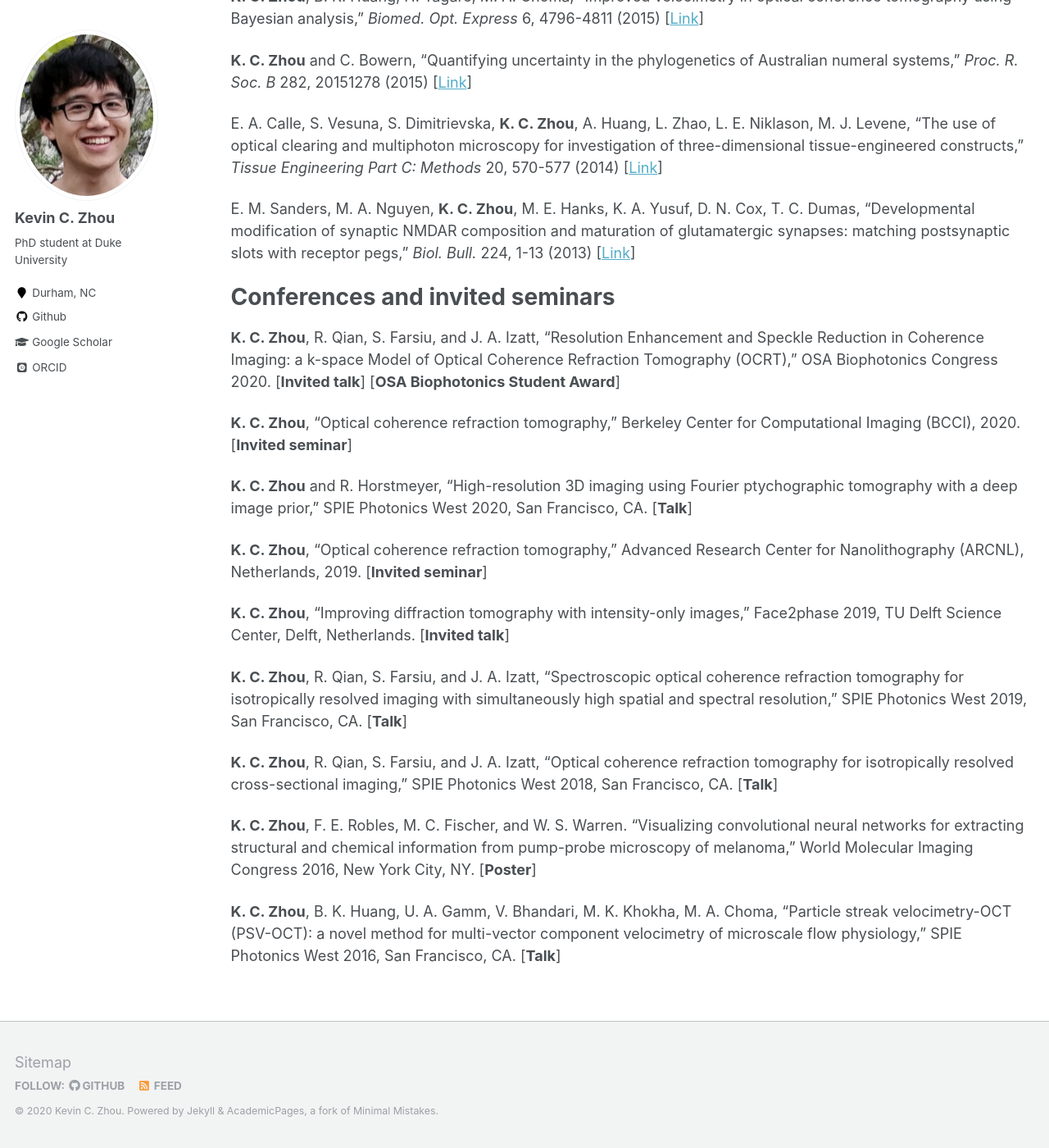
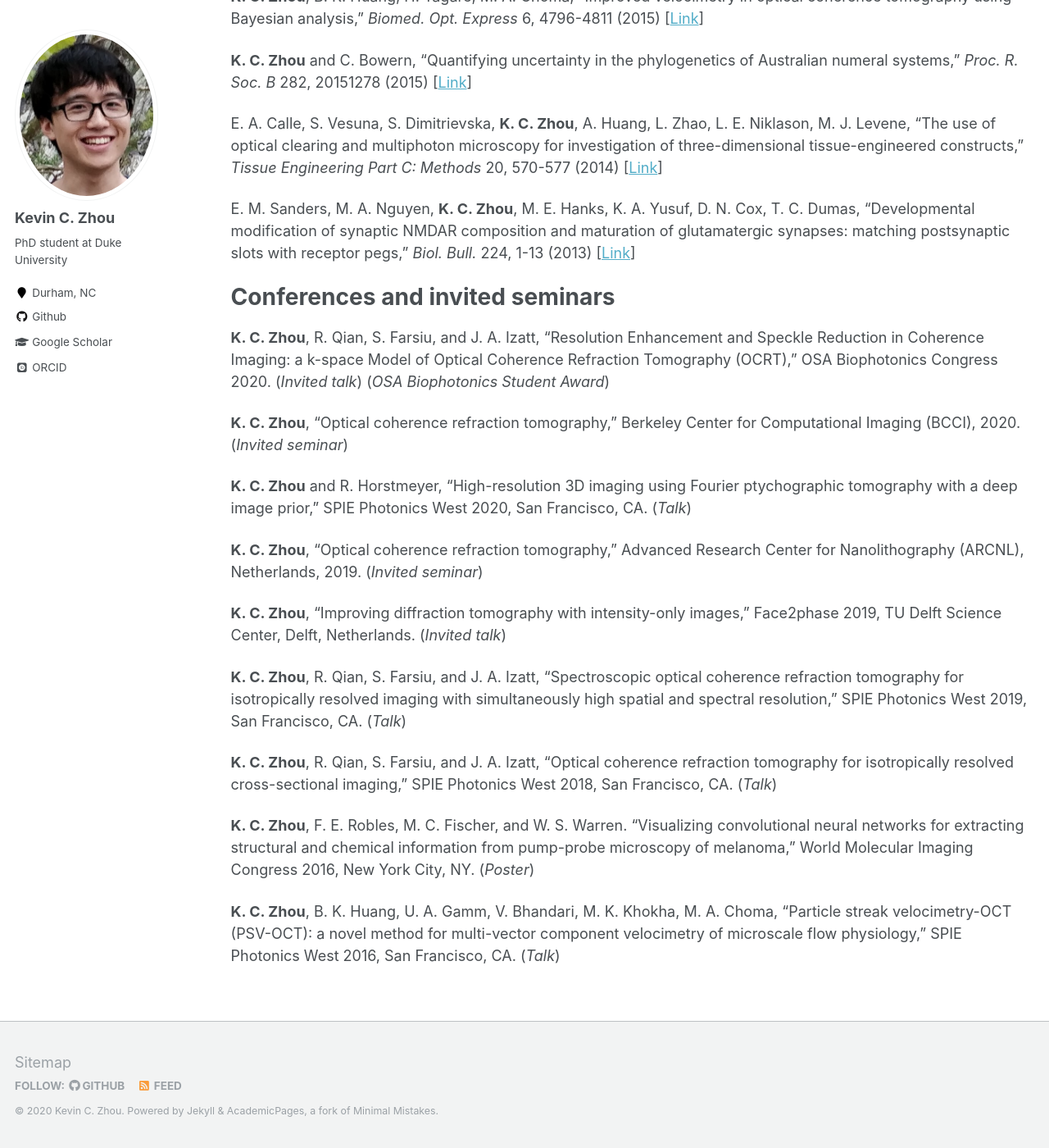
Before and after one commit to kevinczhou/kevinczhou.github.io, a Jekyll site: the page built from _pages/publications.md, in a window 1280 px wide and 1400 px high, scrolled down 1350 px. Shown: the whole window at 82% size. Built offline with Jekyll 4.4.1, drawn with Linux system fonts in a browser that asks for light colours; some web fonts are replaced.

```diff
--- a/_pages/publications.md
+++ b/_pages/publications.md
@@ -39,20 +39,20 @@ E. A. Calle, S. Vesuna, S. Dimitrievska, **K. C. Zhou**, A. Huang, L. Zhao, L. E
 E. M. Sanders, M. A. Nguyen, **K. C. Zhou**, M. E. Hanks, K. A. Yusuf, D. N. Cox, T. C. Dumas, "Developmental modification of synaptic NMDAR composition and maturation of glutamatergic synapses: matching postsynaptic slots with receptor pegs," *Biol. Bull.* 224, 1-13 (2013) [[Link](https://www.journals.uchicago.edu/doi/abs/10.1086/BBLv224n1p1)]
 
 # Conferences and invited seminars
-**K. C. Zhou**, R. Qian, S. Farsiu, and J. A. Izatt, “Resolution Enhancement and Speckle Reduction in Coherence Imaging: a k-space Model of Optical Coherence Refraction Tomography (OCRT),” OSA Biophotonics Congress 2020. [**Invited talk**] [**OSA Biophotonics Student Award**]
+**K. C. Zhou**, R. Qian, S. Farsiu, and J. A. Izatt, “Resolution Enhancement and Speckle Reduction in Coherence Imaging: a k-space Model of Optical Coherence Refraction Tomography (OCRT),” OSA Biophotonics Congress 2020. (*Invited talk*) (*OSA Biophotonics Student Award*)
 
-**K. C. Zhou**, “Optical coherence refraction tomography,” Berkeley Center for Computational Imaging (BCCI), 2020. [**Invited seminar**]
+**K. C. Zhou**, “Optical coherence refraction tomography,” Berkeley Center for Computational Imaging (BCCI), 2020. (*Invited seminar*)
 
-**K. C. Zhou** and R. Horstmeyer, “High-resolution 3D imaging using Fourier ptychographic tomography with a deep image prior,” SPIE Photonics West 2020, San Francisco, CA. [**Talk**]
+**K. C. Zhou** and R. Horstmeyer, “High-resolution 3D imaging using Fourier ptychographic tomography with a deep image prior,” SPIE Photonics West 2020, San Francisco, CA. (*Talk*)
 
-**K. C. Zhou**, “Optical coherence refraction tomography,” Advanced Research Center for Nanolithography (ARCNL), Netherlands, 2019. [**Invited seminar**]
+**K. C. Zhou**, “Optical coherence refraction tomography,” Advanced Research Center for Nanolithography (ARCNL), Netherlands, 2019. (*Invited seminar*)
 
-**K. C. Zhou**, “Improving diffraction tomography with intensity-only images,” Face2phase 2019, TU Delft Science Center, Delft, Netherlands. [**Invited talk**]
+**K. C. Zhou**, “Improving diffraction tomography with intensity-only images,” Face2phase 2019, TU Delft Science Center, Delft, Netherlands. (*Invited talk*)
 
-**K. C. Zhou**, R. Qian, S. Farsiu, and J. A. Izatt, “Spectroscopic optical coherence refraction tomography for isotropically resolved imaging with simultaneously high spatial and spectral resolution,” SPIE Photonics West 2019, San Francisco, CA. [**Talk**]
+**K. C. Zhou**, R. Qian, S. Farsiu, and J. A. Izatt, “Spectroscopic optical coherence refraction tomography for isotropically resolved imaging with simultaneously high spatial and spectral resolution,” SPIE Photonics West 2019, San Francisco, CA. (*Talk*)
 
-**K. C. Zhou**, R. Qian, S. Farsiu, and J. A. Izatt, “Optical coherence refraction tomography for isotropically resolved cross-sectional imaging,” SPIE Photonics West 2018, San Francisco, CA. [**Talk**]
+**K. C. Zhou**, R. Qian, S. Farsiu, and J. A. Izatt, “Optical coherence refraction tomography for isotropically resolved cross-sectional imaging,” SPIE Photonics West 2018, San Francisco, CA. (*Talk*)
 
-**K. C. Zhou**, F. E. Robles, M. C. Fischer, and W. S. Warren. “Visualizing convolutional neural networks for extracting structural and chemical information from pump-probe microscopy of melanoma,” World Molecular Imaging Congress 2016, New York City, NY. [**Poster**]
+**K. C. Zhou**, F. E. Robles, M. C. Fischer, and W. S. Warren. “Visualizing convolutional neural networks for extracting structural and chemical information from pump-probe microscopy of melanoma,” World Molecular Imaging Congress 2016, New York City, NY. (*Poster*)
 
-**K. C. Zhou**, B. K. Huang, U. A. Gamm, V. Bhandari, M. K. Khokha, M. A. Choma, "Particle streak velocimetry-OCT (PSV-OCT): a novel method for multi-vector component velocimetry of microscale flow physiology," SPIE Photonics West 2016, San Francisco, CA. [**Talk**]
+**K. C. Zhou**, B. K. Huang, U. A. Gamm, V. Bhandari, M. K. Khokha, M. A. Choma, "Particle streak velocimetry-OCT (PSV-OCT): a novel method for multi-vector component velocimetry of microscale flow physiology," SPIE Photonics West 2016, San Francisco, CA. (*Talk*)
```
